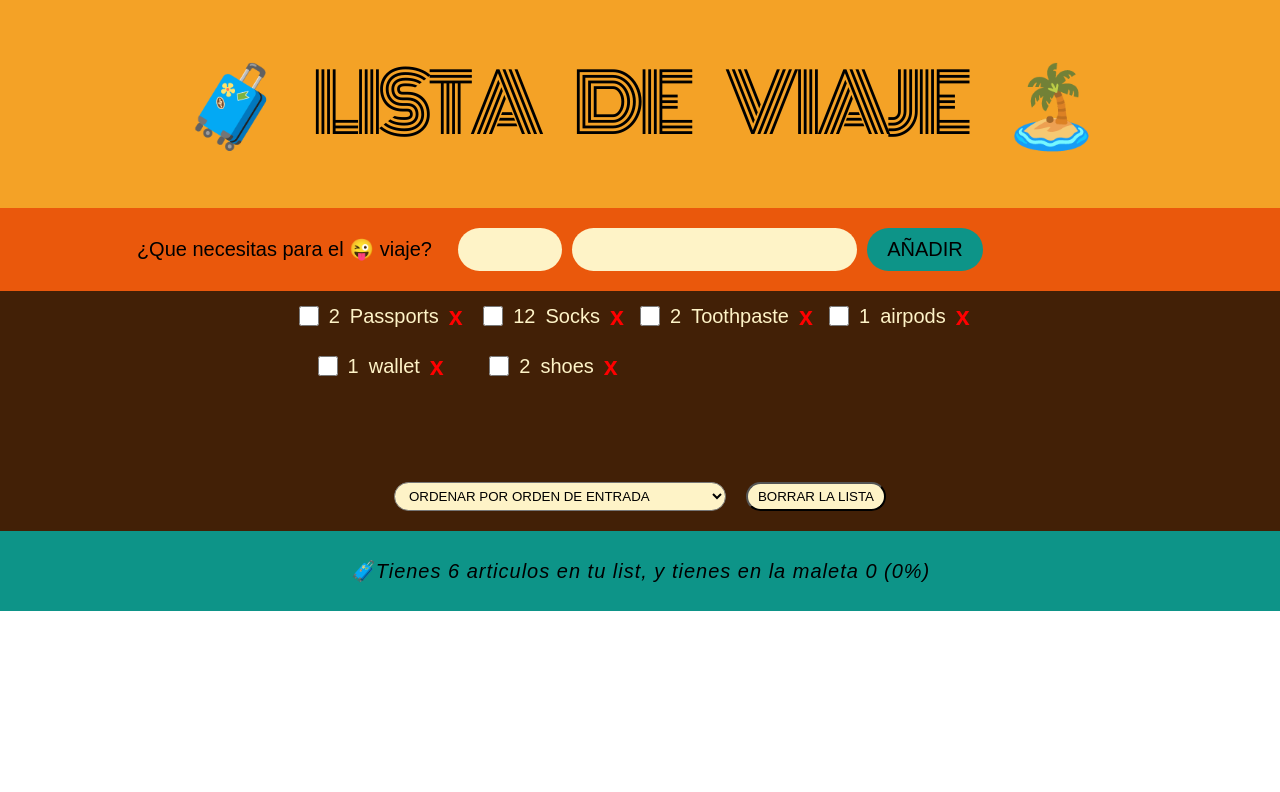
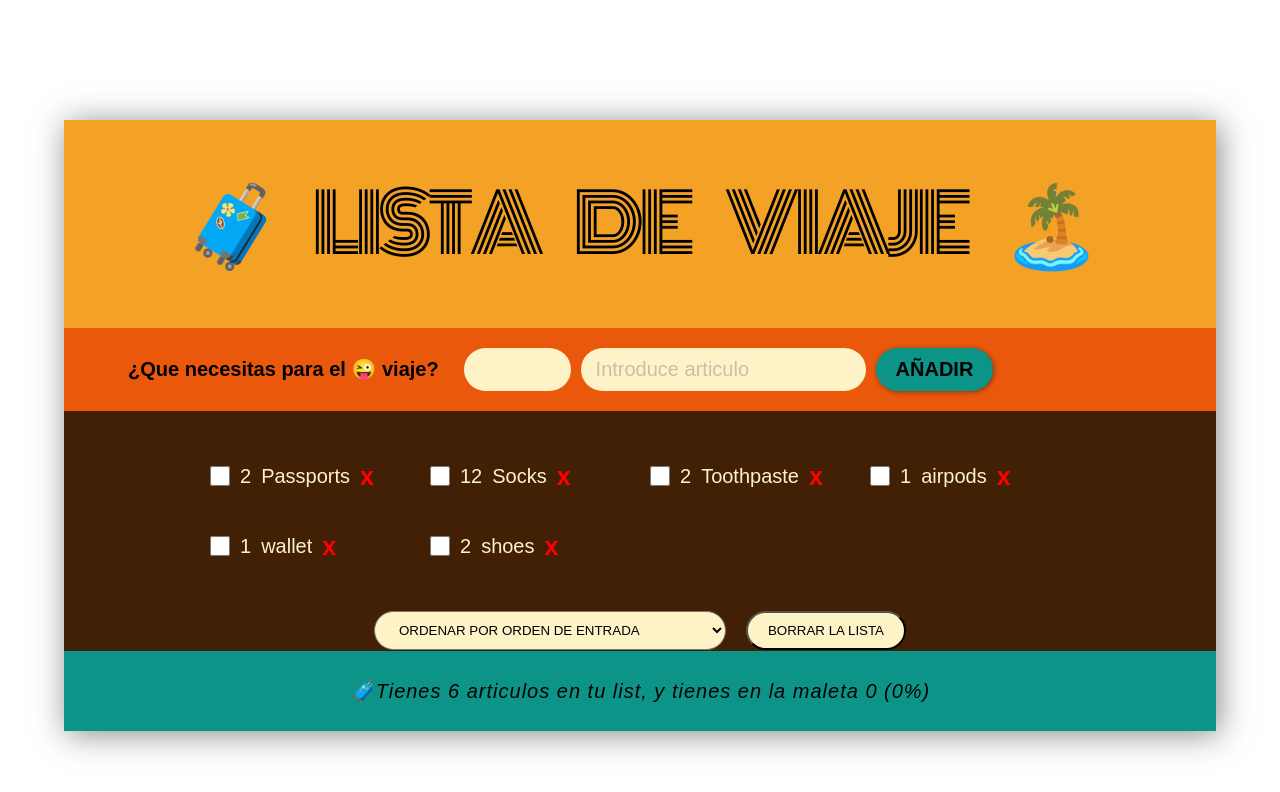
Before and after one commit to jlquijada63/lista-viajes, a React (Vite) app: page / in a window 1280 px wide. Shown: the top 792 px of the page. Built offline with nearby package versions, Linux system fonts and the light colour scheme.

Commit message:
details finish

```diff
--- a/src/App.jsx
+++ b/src/App.jsx
@@ -21,7 +21,7 @@ function App() {
 	const [items, setItems] = useState(initialItems)
 
 	return (
-		<div>
+		<div className="container">
 			<Logo />
       <Form setItems={setItems}  items={items}/>
 			<PackingList items={items} setItems={setItems} />
--- a/src/components/Form.jsx
+++ b/src/components/Form.jsx
@@ -32,6 +32,7 @@ function Form({ setItems, items }) {
 					type="text"
 					name="description"
 					value={descriptionValue}
+					placeholder="Introduce articulo"
 					onChange={e => setDescriptionValue(e.target.value)}
 				/>
 				<button className={styles.add}>AÑADIR</button>
--- a/src/components/Form.module.css
+++ b/src/components/Form.module.css
@@ -2,12 +2,12 @@
 .formContainer {
   width: 100%;
   background-color: var(--color-dark-orange);
-
   display: flex;
   justify-content: center;
   align-items: center;
   gap: 5rem;
   padding: 2rem 0;
+  font-weight: 700;
 
 }
 
@@ -24,6 +24,11 @@
 
 }
 
+.article::placeholder{
+  opacity: 40%;
+  padding-left: 5px;
+}
+
 .count {
   width: 10%;
 }
@@ -33,6 +38,13 @@
   border: none;
   border-radius: 5rem;
   padding: 1rem  2rem;
+  font-weight: 700;
   cursor: pointer;
+  box-shadow: 1px 1px 5px rgba(20,20,20, .5);
 
 }
+
+.add:hover{
+  transform: scale(1.1);
+  box-shadow: 2px, 2px, 15px rgba(20,20,20, .5);
+}
--- a/src/components/Item.module.css
+++ b/src/components/Item.module.css
@@ -1,15 +1,13 @@
 
 
 .itemContainer {
-
+  width: 20rem;
   display: flex;
-  justify-content: center;
+  justify-content: flex-start;
   align-items: center;
-  gap: 1rem;
   font-size: 2rem;
   color: var(--color-light-beige);
-
-
+  gap: 1rem
 
 
 }
--- a/src/components/PackingList.module.css
+++ b/src/components/PackingList.module.css
@@ -15,6 +15,11 @@
 	display: grid;
 	grid-template-columns: repeat(4, 1fr);
 	align-content: center;
+  text-align: left;
+  padding: 4rem;
+  gap: 2rem;
+
+
 }
 
 .btnContainer {
@@ -23,14 +28,14 @@
   justify-content: center;
   align-items: center;
   gap: 2rem;
-  margin-bottom: 2rem;
+  margin-bottom: 3rem;
 
 
 }
 
 .selectBtn, .clearBtn {
   background-color: var(--color-light-beige);
-  padding: .5rem 1rem;
+  padding: 1rem 2rem;
   border-radius: 5rem;
 
 }
--- a/src/index.css
+++ b/src/index.css
@@ -7,30 +7,28 @@ const initialItems = [
 
 @import url("https://fonts.googleapis.com/css2?family=Monoton&family=Quicksand:wght@500;700&display=swap");
 
-:root{
-
+:root {
 	/* colors */
 
-	--color-light-orange:  #f4a226;
+	--color-light-orange: #f4a226;
 	--color-dark-orange: #ea580c;
 	--color-green: #0d9488;
 	--color-light-beige: #fef3c7;
 	--color-brown: #422006;
 	--color-red: red;
-
 }
 
 html {
 	box-sizing: border-box;
 	font-size: 62.5%;
-	font-family: 'Quicksand', sans-serif;
+	font-family: "Quicksand", sans-serif;
 }
 *,
 *:before,
 *:after {
 	box-sizing: inherit;
-  margin: 0;
-  padding: 0;
+	margin: 0;
+	padding: 0;
 }
 body {
 	font-family: sans-serif;
@@ -42,5 +40,6 @@ body {
 .container {
 	max-width: 120rem;
 	width: 90%;
-	margin: 0 auto;
+	margin: 15vh auto;
+	box-shadow: 3px 3px 30px rgba(20,20,20, .5);
 }
```
